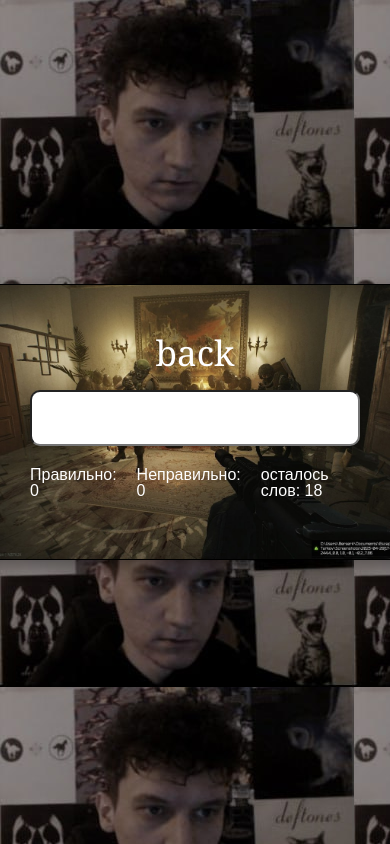
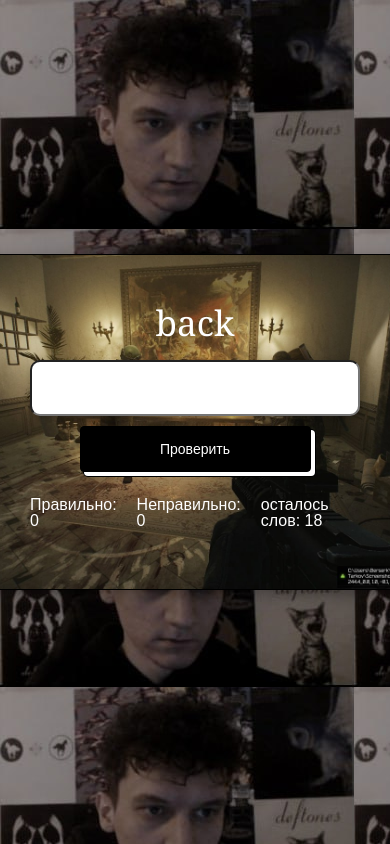
Before and after one commit to DiamondStudiesProduction/EnglishLearning, a React app: page / in a window 390 px wide. Shown: the top 844 px of the page. Built offline with nearby package versions, Linux system fonts and the light colour scheme.

Commit message:
адаптивная верстка кнопки

```diff
--- a/src/components/ui/form/form.module.css
+++ b/src/components/ui/form/form.module.css
@@ -53,3 +53,47 @@
 .noRightWordCounterContainer {
 	margin-top: 10px;
 }
+
+@media (max-width: 600px) {
+	.buttonClick {
+		visibility: visible;
+		appearance: button;
+		background-color: #000;
+		background-image: none;
+		border: 1px solid #000;
+		border-radius: 4px;
+		box-shadow: #fff 4px 4px 0 0,#000 4px 4px 0 1px;
+		box-sizing: border-box;
+		color: #fff;
+		cursor: pointer;
+		display: inline-block;
+		font-family: ITCAvantGardeStd-Bk,Arial,sans-serif;
+		font-size: 14px;
+		font-weight: 400;
+		line-height: 20px;
+		margin: 0 5px 10px 0;
+		overflow: visible;
+		padding: 12px 40px;
+		text-align: center;
+		text-transform: none;
+		touch-action: manipulation;
+		user-select: none;
+		-webkit-user-select: none;
+		vertical-align: middle;
+		white-space: nowrap;
+		width: 70%;
+		margin: 10px 0px 25px 0px;
+	}
+	.buttonClick:focus {
+		text-decoration: none;
+	  }
+
+	  .buttonClick:hover {
+		text-decoration: none;
+	  }
+
+	  .buttonClick:active {
+		box-shadow: rgba(0, 0, 0, .125) 0 3px 5px inset;
+		outline: 0;
+	  }
+}
```
Also changed, not shown: 2 other files (tests, documents, lock files or other folders).
